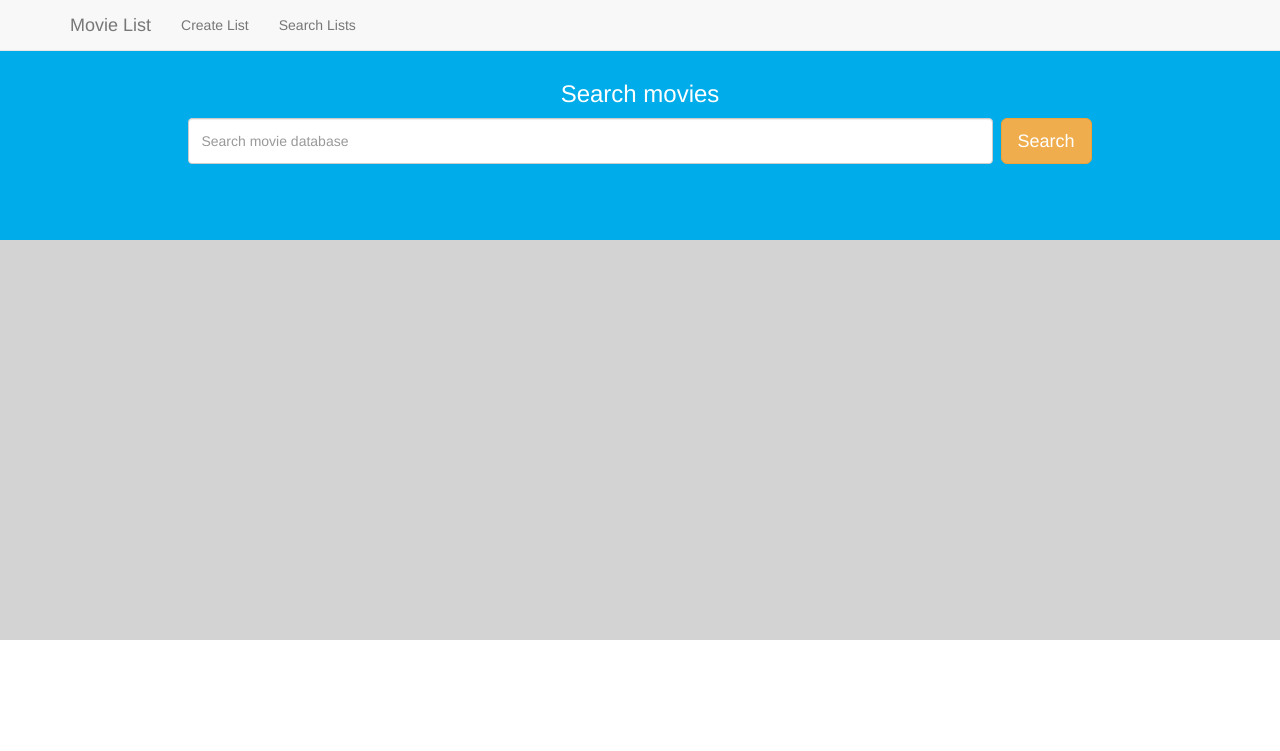
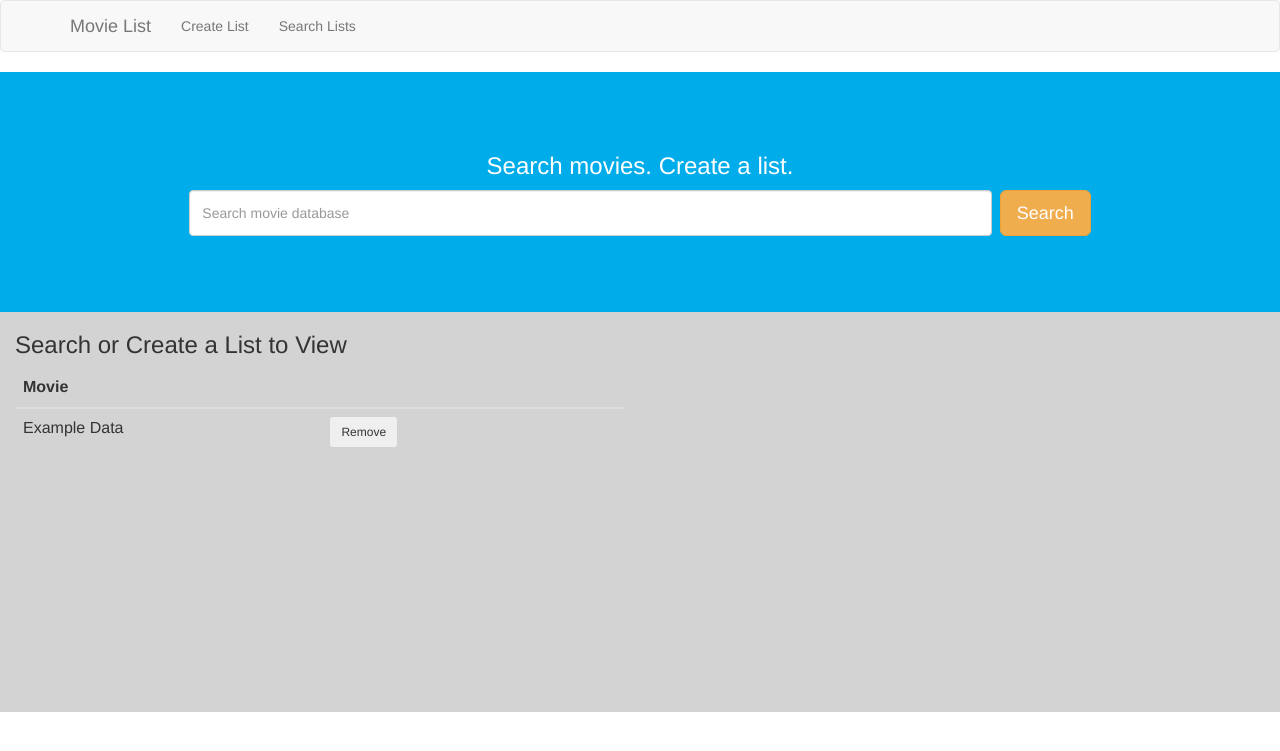
Before and after one commit to tunisij/371-Project, a PHP site: page / in a window 1280 px wide. Shown: the top 751 px of the page. Run offline with PHP 8.4, Linux system fonts and the light colour scheme; some libraries are stand-ins or nearby versions.

Commit message:
Added table for lists and dummy data for looks

```diff
--- a/assets/styles/main.css
+++ b/assets/styles/main.css
@@ -31,9 +31,10 @@
     background: #D3D3D3;
 }
 
-#content-section .col-md-6{
+#content-section .col-md-6 .col-md-2 .col-md-10{
     height: 100%;
 }
+
 
 /* Main Page Movie Search Bar */
 
@@ -70,7 +71,7 @@
     line-height: normal;
 }
 
-featurette .search.has-button .form-group{
+.featurette .search.has-button .form-group{
     margin-top: 5px;
     width: 100%;
 }
@@ -117,13 +118,3 @@ featurette .search.has-button .form-group{
         margin: 0;
     }
 }
-
-@media(min-width:768px) {
-    /*body {
-        padding-top: 100px; /* Required padding for .navbar-fixed-top. Change if height of navigation changes. */
-    }*/
-
-    .navbar-fixed-top .navbar-brand {
-        padding: 15px 0;
-    }
-}
--- a/index.html
+++ b/index.html
@@ -37,7 +37,7 @@
  <body>
 
      <!-- Navbar -->
-     <nav class="navbar navbar-default navbar-fixed-top" role="navigation">
+     <nav class="navbar navbar-default" role="navigation">
             <div class="container">
                 <!-- Brand and toggle get groupe for better mobile view -->
                 <div class="navbar-header">
@@ -113,7 +113,7 @@
                         <span aria-hidden="true">&times;</span>
                         <span class="sr-only">Close</span>
                     </button>
-                    <h4 class="modal-title" id="modal-label-2">Search a List</h4>
+                    <h4 class="modal-title" id="modal-label-2">Search for a List</h4>
                 </div>
                 <!-- /Modal header -->
                 <!-- Modal Body -->
@@ -141,12 +141,12 @@
 
 
    <!-- Modal for Searching a list -->
-
+    <div class="row">
     <div id="container search">
         <div class="featurette">
             <div class="featurette-inner text-center">
                 <form role="form" class="search has-button">
-                    <h3 class="no-margin-top h3">Search movies</h3>
+                    <h3 class="no-margin-top h3">Search movies. Create a list.</h3>
                     <div class="form-group">
                         <input id="searchInput" type="search" placeholder="Search movie database" class="form-control form-control-lg">
                         <button onclick="ajaxCall()" class="btn btn-lg btn-warning" id="movie-search-button" type="button">Search</button>
@@ -155,11 +155,37 @@
             </div>
         </div>
     </div>
-
+    </div>
 
     <section id="content-section">
-        <div class="col-md-6"></div>
-        <div class="col-md-6"><p id="paragraphSection"></p></div>
+
+        <!-- Selected List Table -->
+        <div class="col-md-6">
+
+                <h3 id="list-name">Search or Create a List to View</h3>
+                <table class="table table-hover" id="list-table">
+                    <thead>
+                        <tr>
+                            <th>Movie</th>
+                            <th></th>
+                            <th><th>
+                        </tr>
+                    </thead>
+                    <tbody>
+                        <tr>
+                            <td>Example Data</td>
+                            <td><button onclick="removeFromList()" class="btn btn-sm" id="remove-from-list" type="button">Remove</button></td>
+                        </tr>
+
+                    </tbody>
+                </table>
+        </div>
+
+        <!-- Movie Info Section -->
+        <div class="col-md-6">
+
+        </div>
+        </div>
     </section>
  </body>
 
```
